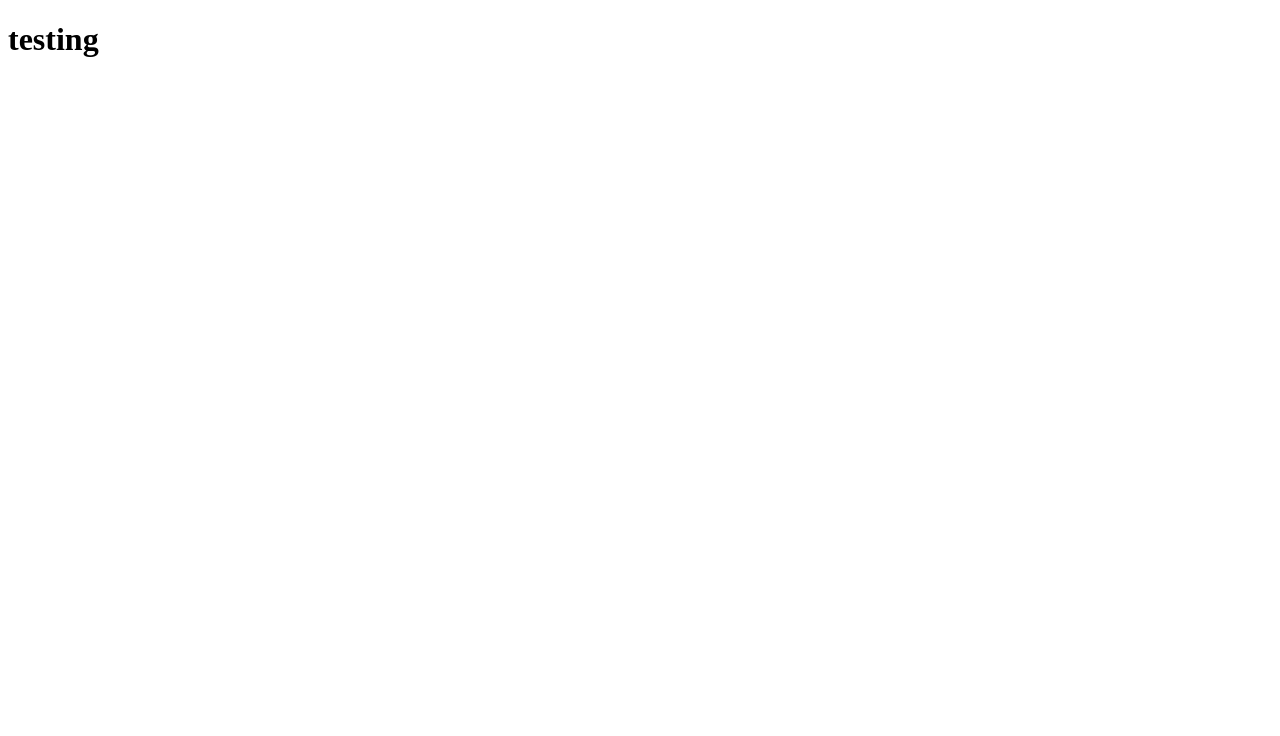
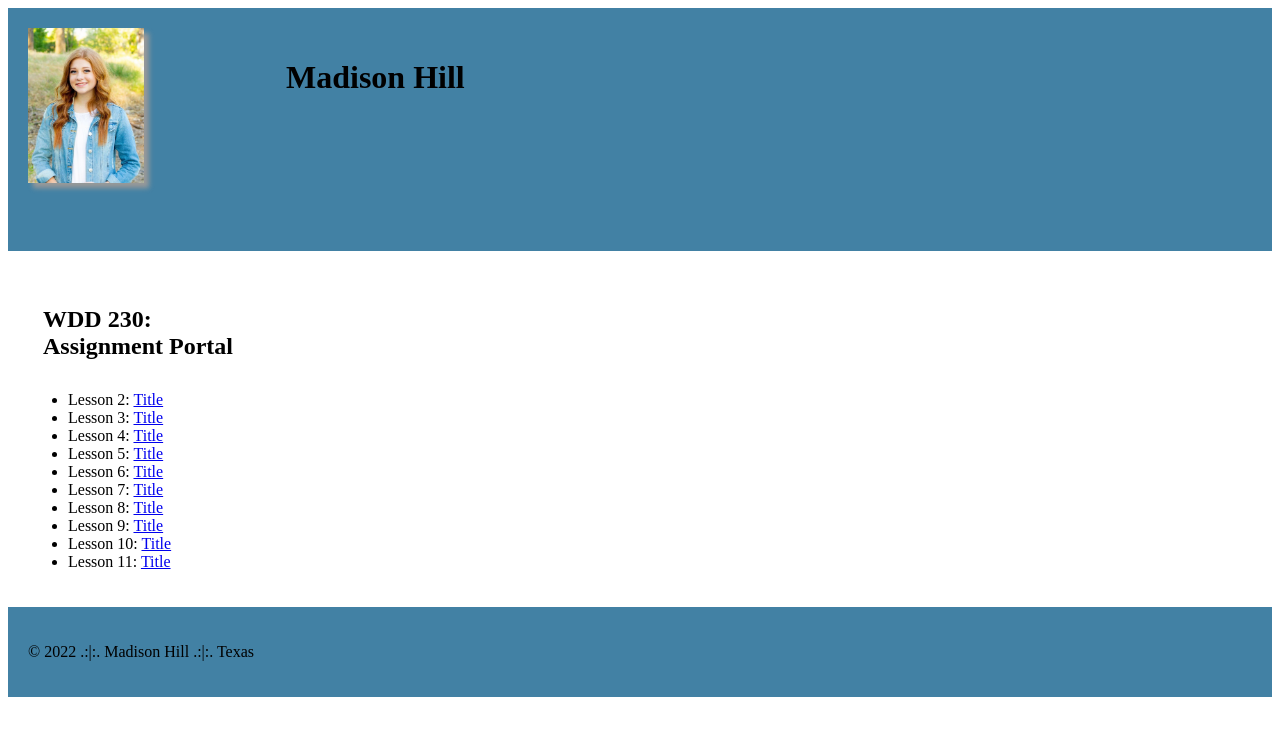
Before and after one commit to madihill/wdd230-1, a plain HTML site: page index.html in a window 1280 px wide. Drawn offline with Linux system fonts and the light colour scheme.

Commit message:
commit on index.html

```diff
--- /dev/null
+++ b/JS/index.js
@@ -0,0 +1 @@
+let oLastModif = new Date(document.lastModified);
--- /dev/null
+++ b/css/styles.css
@@ -0,0 +1,39 @@
+.home-grid {
+    display: grid;
+    grid-template-columns: 1fr 1fr 1fr 1fr 1fr;
+    grid-gap: 1em;
+    padding: 20px;
+  }
+  img {
+    max-width: 50%;
+    box-shadow: 5px 5px 5px #999;
+  }
+h1,
+h2,
+h3,
+h4,
+h5,
+h6 {
+  color: black;
+  margin-bottom: 0;
+  padding: 15px;
+}
+header {
+    display: grid;
+    grid-template-columns: 1fr 1fr 1fr 1fr 1fr;
+    grid-gap: 1em;
+    padding: 20px;
+    background-color: #4281a4;
+}
+.main-name {
+    padding: 10px;
+    grid-column: 2/5;
+    grid-row: 1/5;
+}
+footer{
+    display: grid;
+    grid-template-columns: 1fr 1fr 1fr 1fr 1fr;
+    grid-gap: 1em;
+    padding: 20px;
+    background-color: #4281a4;
+}
--- a/index.html
+++ b/index.html
@@ -1,9 +1,40 @@
 <!DOCTYPE html>
 <html>
 <head>
-<title>Test Page</title>
+    <meta charset="utf-8">
+    <meta name="viewport" content="width=device-width, initial-scale=1">
+    <title>Madison's Portal Page</title>
+    <meta name="description" content="Assignment portal for Madison Hill. Made for WDD230 Spring Semester of 2022 at Brigham Young University - Idaho">
+    <link rel="stylesheet" href="css/styles.css">
 </head>
 <body>
-<h1>testing</h1>
+    <header>
+            <img src="images/madisonhillpersonalpicture.jpg" alt="Picture of Madison">
+            <h1 class="main-name">Madison Hill</h1>
+    </header>
+    <main>
+        <div class="home-grid">
+        <div class="content">
+        <h2>WDD 230: Assignment Portal</h2>
+    <ul>
+      <li>Lesson 2: <a href="lesson2.html">Title</a></li>
+      <li>Lesson 3: <a href="lesson3.html">Title</a></li>
+      <li>Lesson 4: <a href="lesson4.html">Title</a></li>
+      <li>Lesson 5: <a href="lesson5.html">Title</a></li>
+      <li>Lesson 6: <a href="lesson6.html">Title</a></li>
+      <li>Lesson 7: <a href="lesson7.html">Title</a></li>
+      <li>Lesson 8: <a href="lesson8.html">Title</a></li>
+      <li>Lesson 9: <a href="lesson9.html">Title</a></li>
+      <li>Lesson 10: <a href="lesson10.html">Title</a></li>
+      <li>Lesson 11: <a href="lesson11.html">Title</a></li>
+</nav>
+</div>
+</main>
+<footer>
+    <div class="footer">
+    <p class="copyright">&copy; 2022 .:|:. Madison Hill .:|:. Texas </p>
+    <p class="oLastModif"Last Updated:></p>
+    </div>
+  </footer>
 </body>
 </html>
```
Also changed, not shown: images/madisonhillpersonalpicture.jpg (added), lesson10.html (added), lesson11.html (added), lesson2.html (added), lesson3.html (added), lesson4.html (added), lesson5.html (added), lesson6.html (added), lesson7.html (added), lesson8.html (added), lesson9.html (added).
